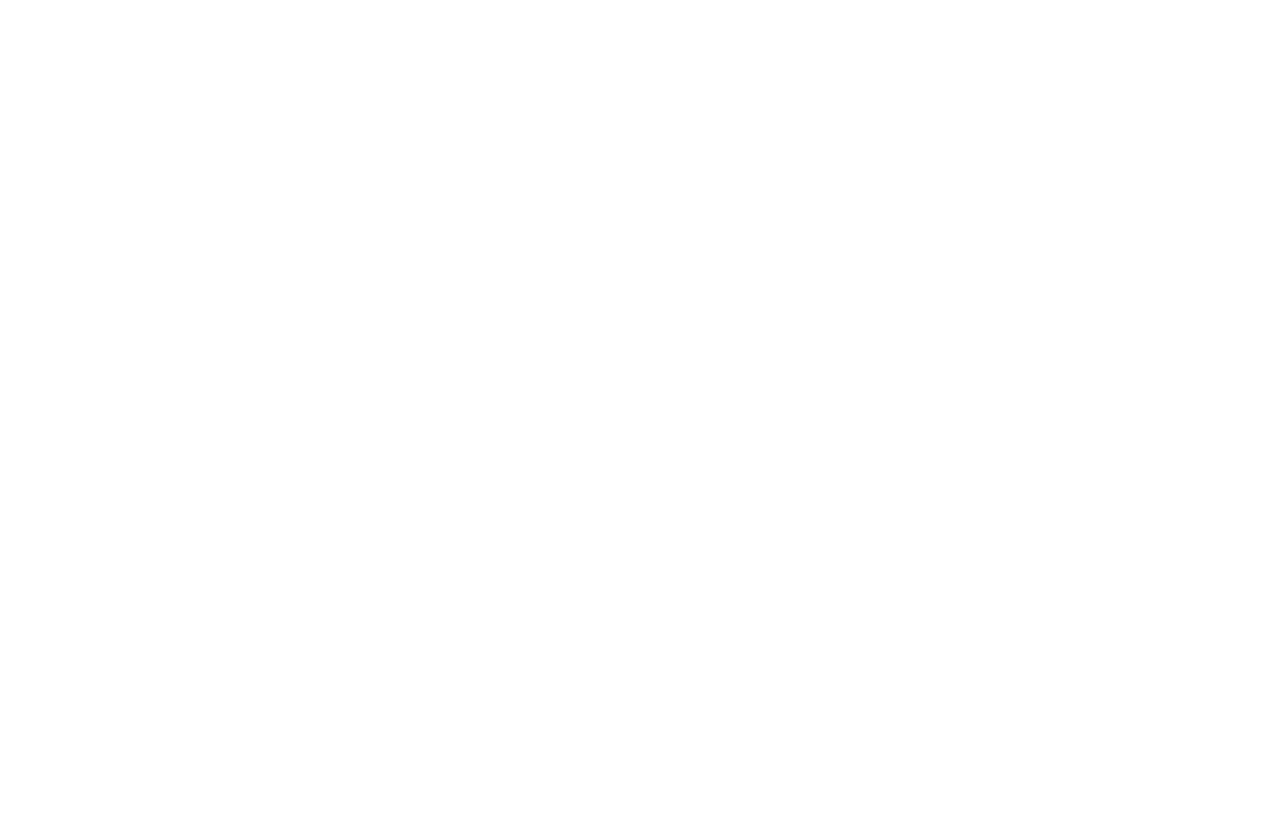
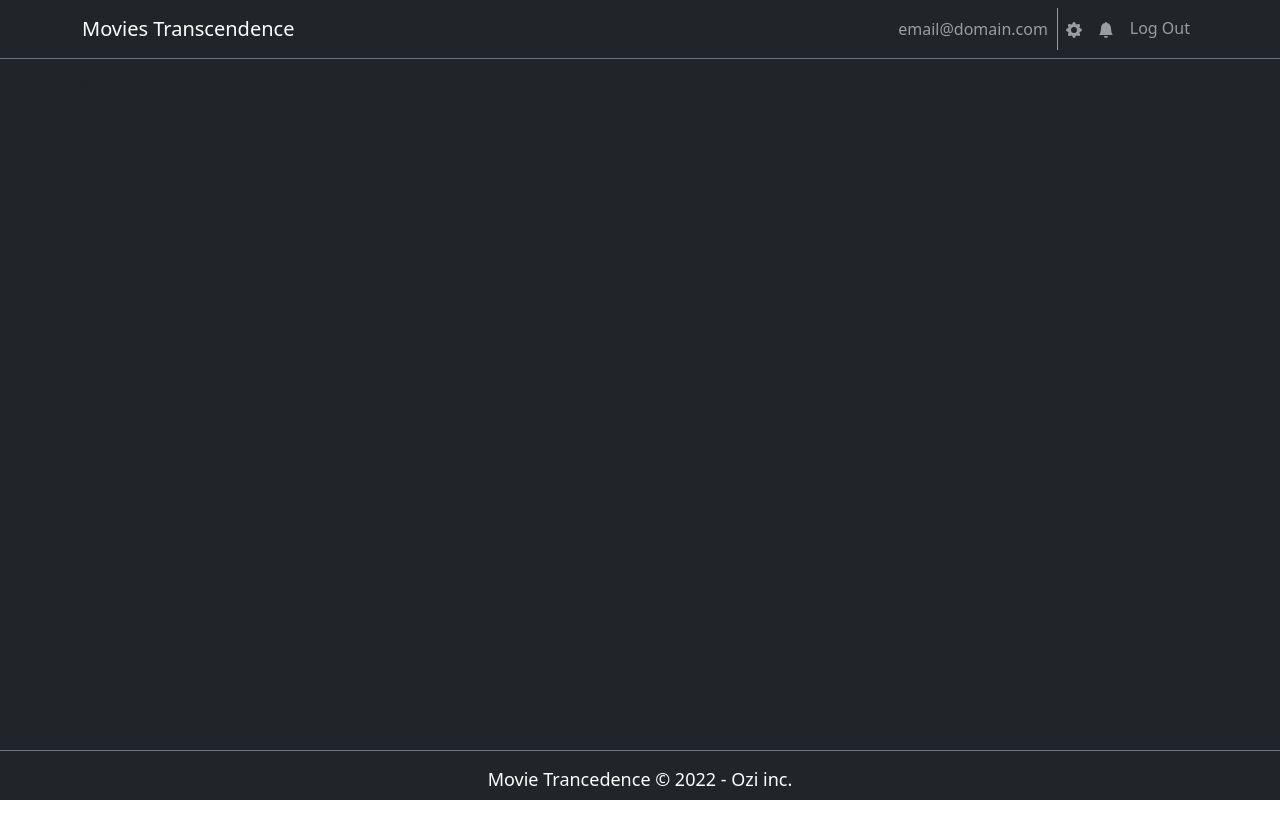
Before and after one commit to KareemElozeiri/Movies-Transcendence-website, a React (Create React App) app in the folder dashboard/: page /home in a window 1280 px wide. Before the commit this address had no page. Shown: the top 838 px of the page. Before the commit the page ends 800 px from the top, so only its background shows below. Built offline with nearby package versions, Linux system fonts and the light colour scheme.

Commit message:
Initial user navbar and home added

```diff
--- a/dashboard/package.json
+++ b/dashboard/package.json
@@ -10,6 +10,7 @@
     "react": "^18.2.0",
     "react-bootstrap": "^2.4.0",
     "react-dom": "^18.2.0",
+    "react-icons": "^4.4.0",
     "react-router": "^6.3.0",
     "react-router-dom": "^6.3.0",
     "react-scripts": "5.0.1",
--- a/dashboard/src/App.js
+++ b/dashboard/src/App.js
@@ -6,6 +6,7 @@ import LoginPage from './pages/login-page/LoginPage';
 import SignUpPage from './pages/signup-page/SignUpPage';
 
 import "bootstrap/dist/css/bootstrap.min.css"
+import HomePage from './pages/home-page/HomePage';
 
 
 class App extends React.Component{
@@ -23,6 +24,7 @@ class App extends React.Component{
             <Route exact path="/" element={ <GuestPage />} />
             <Route excat path="/login" element={ <LoginPage/>} />
             <Route exact path="/signup" element={<SignUpPage/>} />
+            <Route exact path="/home" element={<HomePage/>}/>
           </Routes>
         </BrowserRouter>
       </div>
--- a/dashboard/src/components/footer/Footer.css
+++ b/dashboard/src/components/footer/Footer.css
@@ -3,24 +3,18 @@
     align-items:center;
     justify-content:center;
     margin:auto;
-    margin-top: 50px;
-    height:70px;
-    border-top:1px solid #c8c8caea;
+    height:50px;
     position:fixed;
     width:100%;
     bottom:0;
-    background:black;
     color: white;
 }
 
-.footerarea h3{
-    padding-top: 12px;
-    text-align:center;
-}
+
 
 .footerarea h6{
     text-align:center;
-    font-size:12px;
-    padding-bottom: 12px;
+    font-size:18px;
+    margin-top: 10px;
 
 }
--- a/dashboard/src/components/footer/Footer.jsx
+++ b/dashboard/src/components/footer/Footer.jsx
@@ -5,11 +5,10 @@ const Footer = () => {
 
     return(
 
-     <footer className='footerarea'>
-         <div>
-          <h3>Movie Trancedence</h3>
-          <h6>© 2022 - Ozi inc.</h6>
-          </div>
+     <footer className='footerarea navbar navbar-dark bg-dark border-top border-secondary'>
+        <div>
+            <h6>Movie Trancedence © 2022 - Ozi inc.</h6>
+        </div>
      </footer>
     );
 }
--- a/dashboard/src/components/guest-navbar/GuestNavbar.css
+++ b/dashboard/src/components/guest-navbar/GuestNavbar.css
@@ -1,6 +1,5 @@
 .guest-navbar{
     background-color: black;
-    color: white;
 }
 
 .guest-navbar-links{
--- a/dashboard/src/components/guest-navbar/GuestNavbar.jsx
+++ b/dashboard/src/components/guest-navbar/GuestNavbar.jsx
@@ -12,14 +12,14 @@ class GuestNavbar extends React.Component{
 
     render(){
         return (
-            <Navbar className="navbar navbar-dark bg-dark" expand="lg">
+            <Navbar className="navbar navbar-dark bg-dark border-bottom border-secondary" expand="lg">
                 <Container>
                     <Navbar.Brand href="/"> <div className="logo-icon"> Movies Transcendence</div></Navbar.Brand>
                     <Navbar.Toggle aria-controls="basic-navbar-nav" />
                     <Navbar.Collapse id="basic-navbar-nav" className='guest-navbar-links"'>
-                        <Nav className="justify-content-end" style={{ width: "100%" }}>
-                            <Nav.Link href="/login">Log In</Nav.Link>
-                            <Nav.Link href="/signup">Sign Up</Nav.Link>
+                        <Nav className="justify-content-end" style={{ width: "100%",color: "#eb4034"}}>
+                            <Nav.Link  href="/login">Log In</Nav.Link>
+                            <Nav.Link  href="/signup">Sign Up</Nav.Link>
 
                         </Nav>
                     </Navbar.Collapse>
--- /dev/null
+++ b/dashboard/src/components/user-navbar/UserNavbar.css
@@ -0,0 +1,28 @@
+.user-navbar{
+    background-color: black;
+    color: white;
+}
+
+.user-navbar-links{
+    margin-right: 0 auto;
+
+}
+
+.navbar-text{
+    padding: 1%;
+}
+
+@media (min-width: 1000px) {
+    .navbar-text-end{
+        border-right:1px solid;
+    }
+
+}
+
+
+@media (max-width: 980px) {
+    .navbar-text-end{
+        border-bottom:0.5px solid;
+    }
+
+}
--- /dev/null
+++ b/dashboard/src/components/user-navbar/UserNavbar.jsx
@@ -0,0 +1,36 @@
+import React from 'react';
+import { Container, Nav, Navbar } from 'react-bootstrap';
+import 'bootstrap/dist/css/bootstrap.min.css';
+import "./UserNavbar.css"
+import {BsFillGearFill, BsBellFill} from "react-icons/bs";
+
+class UserNavbar extends React.Component{
+    constructor(props){
+        super(props);
+        this.state = {};
+    }
+
+    render(){
+        return (
+            <Navbar className="navbar navbar-dark bg-dark border-bottom border-secondary" expand="lg">
+                <Container>
+                    <Navbar.Brand href="/home"> <div className="logo-icon"> Movies Transcendence</div></Navbar.Brand>
+
+                    <Navbar.Toggle aria-controls="basic-navbar-nav" />
+
+                    <Navbar.Collapse id="basic-navbar-nav" className=' user-navbar-links"'>
+                        <Nav className="justify-content-end" style={{ width: "100%" }}>
+                            <Navbar.Text className="navbar-text navbar-text-end">email@domain.com</Navbar.Text>
+                            <Nav.Link href="/"><BsFillGearFill/></Nav.Link>
+                            <Nav.Link href="/"><BsBellFill/></Nav.Link>
+                            <Nav.Link href="/">Log Out</Nav.Link>
+                        </Nav>
+                    </Navbar.Collapse>
+                </Container>
+            </Navbar>
+          );
+    }
+
+}
+
+export default UserNavbar;
--- /dev/null
+++ b/dashboard/src/pages/home-page/HomePage.css
@@ -0,0 +1,8 @@
+.home-page{
+    height:100vh;
+}
+
+.home-content{
+    height:100vh;
+    padding-top: 1%;
+}
--- /dev/null
+++ b/dashboard/src/pages/home-page/HomePage.jsx
@@ -0,0 +1,36 @@
+import React from 'react';
+import 'bootstrap/dist/css/bootstrap.min.css';
+import UserNavbar from '../../components/user-navbar/UserNavbar';
+import { Container } from 'react-bootstrap';
+import "./HomePage.css"
+import Footer from '../../components/footer/Footer';
+
+class HomePage extends React.Component{
+
+    constructor(props){
+        super(props);
+        this.state={}
+    }
+
+    render(){
+        return (
+            <div className="home-page bg-dark">
+                <UserNavbar/>
+                <Container className='home-content'>
+                    {/**
+                     * Here the content of the page based on the user action
+                     * Options: Search results - Friends Recommendations - Liked Movies
+                     *          Site Recommendations
+                     */
+                    }
+4
+                </Container>
+                <Footer/>
+            </div>
+        );
+
+    }
+
+}
+
+export default HomePage;
```
